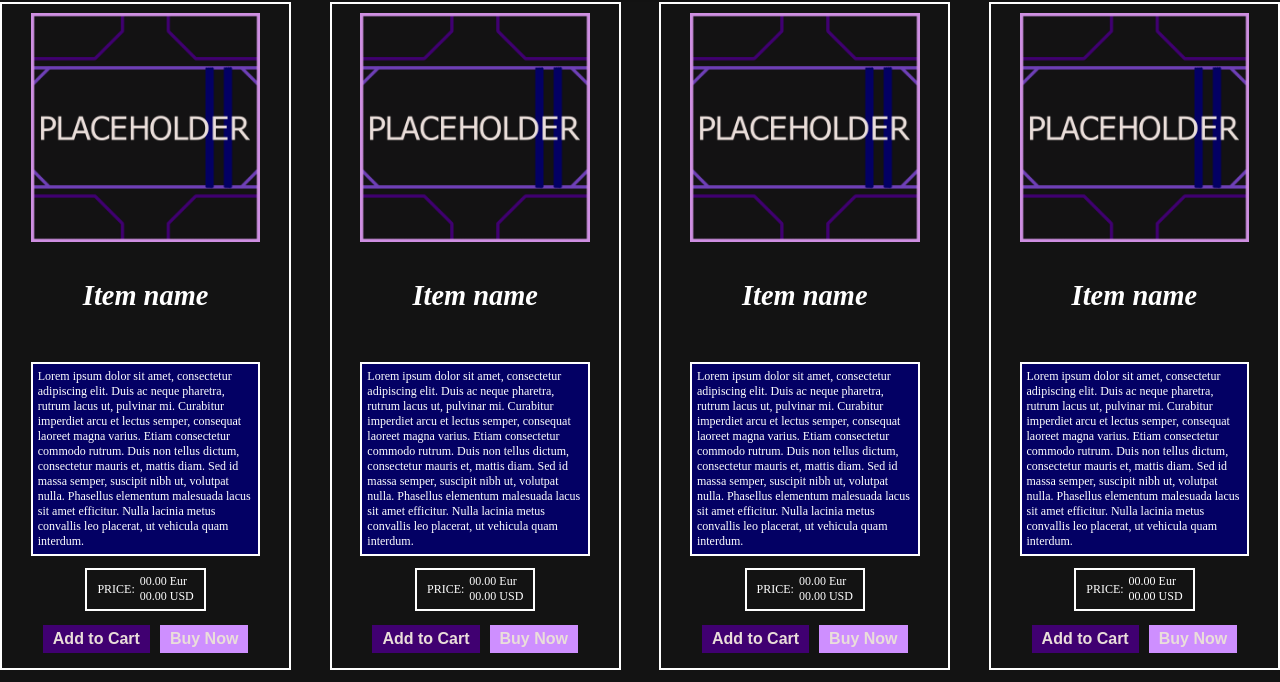
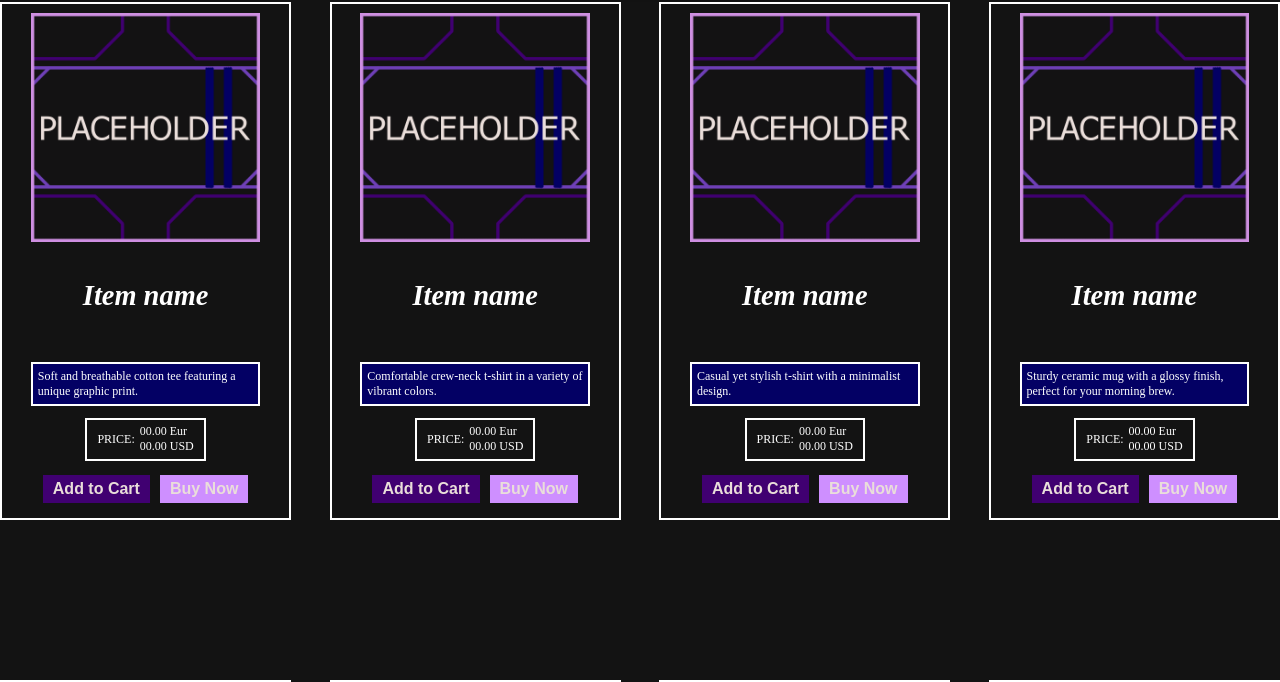
Before and after one commit to HunterProXD/hunters-realm, a website built with webpack: page dist/html/store.html in a window 1280 px wide. Shown: the part 118-800 px from the top of the page. Built offline with nearby package versions, Linux system fonts and the light colour scheme; some packages are replaced by stand-ins of ours; no server answers; the database is empty; a web font is replaced by a local one.

Commit message:
Baigtas 2

```diff
--- a/dist/html/store.html
+++ b/dist/html/store.html
@@ -54,9 +54,7 @@
                     <img src="../assets/placeholder2 (500x500px).png" alt="item image">
                     <div class="item-misc">
                         <h4><i>Item name</i></h4>
-                        <p class="store-desc">Lorem ipsum dolor sit amet, consectetur adipiscing elit. Duis ac neque pharetra, rutrum lacus ut, pulvinar mi. Curabitur imperdiet arcu et lectus semper,
-                         consequat laoreet magna varius. Etiam consectetur commodo rutrum. Duis non tellus dictum, consectetur mauris et, mattis diam. Sed id massa semper,
-                         suscipit nibh ut, volutpat nulla. Phasellus elementum malesuada lacus sit amet efficitur. Nulla lacinia metus convallis leo placerat, ut vehicula quam interdum.</p>
+                        <p class="store-desc">Soft and breathable cotton tee featuring a unique graphic print.</p>
                          <div class="price-misc">
                             <div style="font-size: 18px;"><p>PRICE:</p>
                                 <div>
@@ -75,9 +73,7 @@
                     <img src="../assets/placeholder2 (500x500px).png" alt="item image">
                     <div class="item-misc">
                         <h4><i>Item name</i></h4>
-                        <p class="store-desc">Lorem ipsum dolor sit amet, consectetur adipiscing elit. Duis ac neque pharetra, rutrum lacus ut, pulvinar mi. Curabitur imperdiet arcu et lectus semper,
-                         consequat laoreet magna varius. Etiam consectetur commodo rutrum. Duis non tellus dictum, consectetur mauris et, mattis diam. Sed id massa semper,
-                         suscipit nibh ut, volutpat nulla. Phasellus elementum malesuada lacus sit amet efficitur. Nulla lacinia metus convallis leo placerat, ut vehicula quam interdum.</p>
+                        <p class="store-desc">Comfortable crew-neck t-shirt in a variety of vibrant colors.</p>
                         <div class="price-misc">
                             <div style="font-size: 18px;"><p>PRICE:</p>
                                 <div>
@@ -96,9 +92,7 @@
                     <img src="../assets/placeholder2 (500x500px).png" alt="item image">
                     <div class="item-misc">
                         <h4><i>Item name</i></h4>
-                        <p class="store-desc">Lorem ipsum dolor sit amet, consectetur adipiscing elit. Duis ac neque pharetra, rutrum lacus ut, pulvinar mi. Curabitur imperdiet arcu et lectus semper,
-                         consequat laoreet magna varius. Etiam consectetur commodo rutrum. Duis non tellus dictum, consectetur mauris et, mattis diam. Sed id massa semper,
-                         suscipit nibh ut, volutpat nulla. Phasellus elementum malesuada lacus sit amet efficitur. Nulla lacinia metus convallis leo placerat, ut vehicula quam interdum.</p>
+                        <p class="store-desc">Casual yet stylish t-shirt with a minimalist design.</p>
                                                 <div class="price-misc">
                             <div style="font-size: 18px;"><p>PRICE:</p>
                                 <div>
@@ -117,9 +111,7 @@
                     <img src="../assets/placeholder2 (500x500px).png" alt="item image">
                     <div class="item-misc">
                         <h4><i>Item name</i></h4>
-                        <p class="store-desc">Lorem ipsum dolor sit amet, consectetur adipiscing elit. Duis ac neque pharetra, rutrum lacus ut, pulvinar mi. Curabitur imperdiet arcu et lectus semper,
-                         consequat laoreet magna varius. Etiam consectetur commodo rutrum. Duis non tellus dictum, consectetur mauris et, mattis diam. Sed id massa semper,
-                         suscipit nibh ut, volutpat nulla. Phasellus elementum malesuada lacus sit amet efficitur. Nulla lacinia metus convallis leo placerat, ut vehicula quam interdum.</p>
+                        <p class="store-desc">Sturdy ceramic mug with a glossy finish, perfect for your morning brew.</p>
                                                 <div class="price-misc">
                             <div style="font-size: 18px;"><p>PRICE:</p>
                                 <div>
@@ -141,9 +133,7 @@
                     <img src="../assets/placeholder2 (500x500px).png" alt="item image">
                     <div class="item-misc">
                         <h4><i>Item name</i></h4>
-                        <p class="store-desc">Lorem ipsum dolor sit amet, consectetur adipiscing elit. Duis ac neque pharetra, rutrum lacus ut, pulvinar mi. Curabitur imperdiet arcu et lectus semper,
-                         consequat laoreet magna varius. Etiam consectetur commodo rutrum. Duis non tellus dictum, consectetur mauris et, mattis diam. Sed id massa semper,
-                         suscipit nibh ut, volutpat nulla. Phasellus elementum malesuada lacus sit amet efficitur. Nulla lacinia metus convallis leo placerat, ut vehicula quam interdum.</p>
+                        <p class="store-desc">Large capacity coffee mug featuring an inspiring quote.</p>
                                                 <div class="price-misc">
                             <div style="font-size: 18px;"><p>PRICE:</p>
                                 <div>
@@ -162,9 +152,7 @@
                     <img src="../assets/placeholder2 (500x500px).png" alt="item image">
                     <div class="item-misc">
                         <h4><i>Item name</i></h4>
-                        <p class="store-desc">Lorem ipsum dolor sit amet, consectetur adipiscing elit. Duis ac neque pharetra, rutrum lacus ut, pulvinar mi. Curabitur imperdiet arcu et lectus semper,
-                         consequat laoreet magna varius. Etiam consectetur commodo rutrum. Duis non tellus dictum, consectetur mauris et, mattis diam. Sed id massa semper,
-                         suscipit nibh ut, volutpat nulla. Phasellus elementum malesuada lacus sit amet efficitur. Nulla lacinia metus convallis leo placerat, ut vehicula quam interdum.</p>
+                        <p class="store-desc">Elegant porcelain mug adorned with a charming pattern.</p>
                                                 <div class="price-misc">
                             <div style="font-size: 18px;"><p>PRICE:</p>
                                 <div>
@@ -184,9 +172,7 @@
                     <img src="../assets/placeholder2 (500x500px).png" alt="item image">
                     <div class="item-misc">
                         <h4><i>Item name</i></h4>
-                        <p class="store-desc">Lorem ipsum dolor sit amet, consectetur adipiscing elit. Duis ac neque pharetra, rutrum lacus ut, pulvinar mi. Curabitur imperdiet arcu et lectus semper,
-                         consequat laoreet magna varius. Etiam consectetur commodo rutrum. Duis non tellus dictum, consectetur mauris et, mattis diam. Sed id massa semper,
-                         suscipit nibh ut, volutpat nulla. Phasellus elementum malesuada lacus sit amet efficitur. Nulla lacinia metus convallis leo placerat, ut vehicula quam interdum.</p>
+                        <p class="store-desc">Slim and sleek phone case designed to protect your device without adding bulk.</p>
                                                 <div class="price-misc">
                             <div style="font-size: 18px;"><p>PRICE:</p>
                                 <div>
@@ -205,9 +191,7 @@
                     <img src="../assets/placeholder2 (500x500px).png" alt="item image">
                     <div class="item-misc">
                         <h4><i>Item name</i></h4>
-                        <p class="store-desc">Lorem ipsum dolor sit amet, consectetur adipiscing elit. Duis ac neque pharetra, rutrum lacus ut, pulvinar mi. Curabitur imperdiet arcu et lectus semper,
-                         consequat laoreet magna varius. Etiam consectetur commodo rutrum. Duis non tellus dictum, consectetur mauris et, mattis diam. Sed id massa semper,
-                         suscipit nibh ut, volutpat nulla. Phasellus elementum malesuada lacus sit amet efficitur. Nulla lacinia metus convallis leo placerat, ut vehicula quam interdum.</p>
+                        <p class="store-desc">Durable plastic case with a matte finish, available in multiple colors.</p>
                                                 <div class="price-misc">
                             <div style="font-size: 18px;"><p>PRICE:</p>
                                 <div>
```
